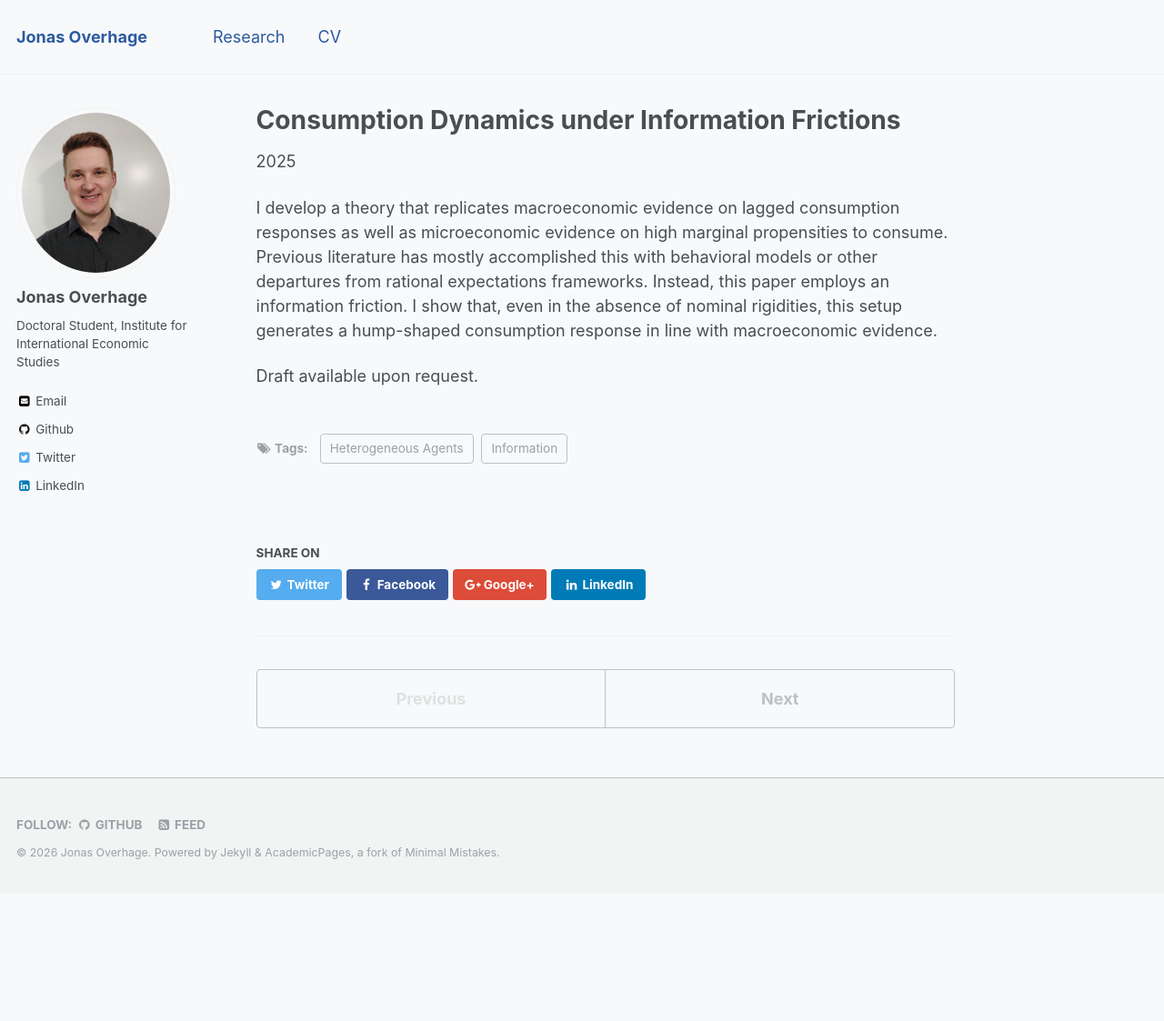
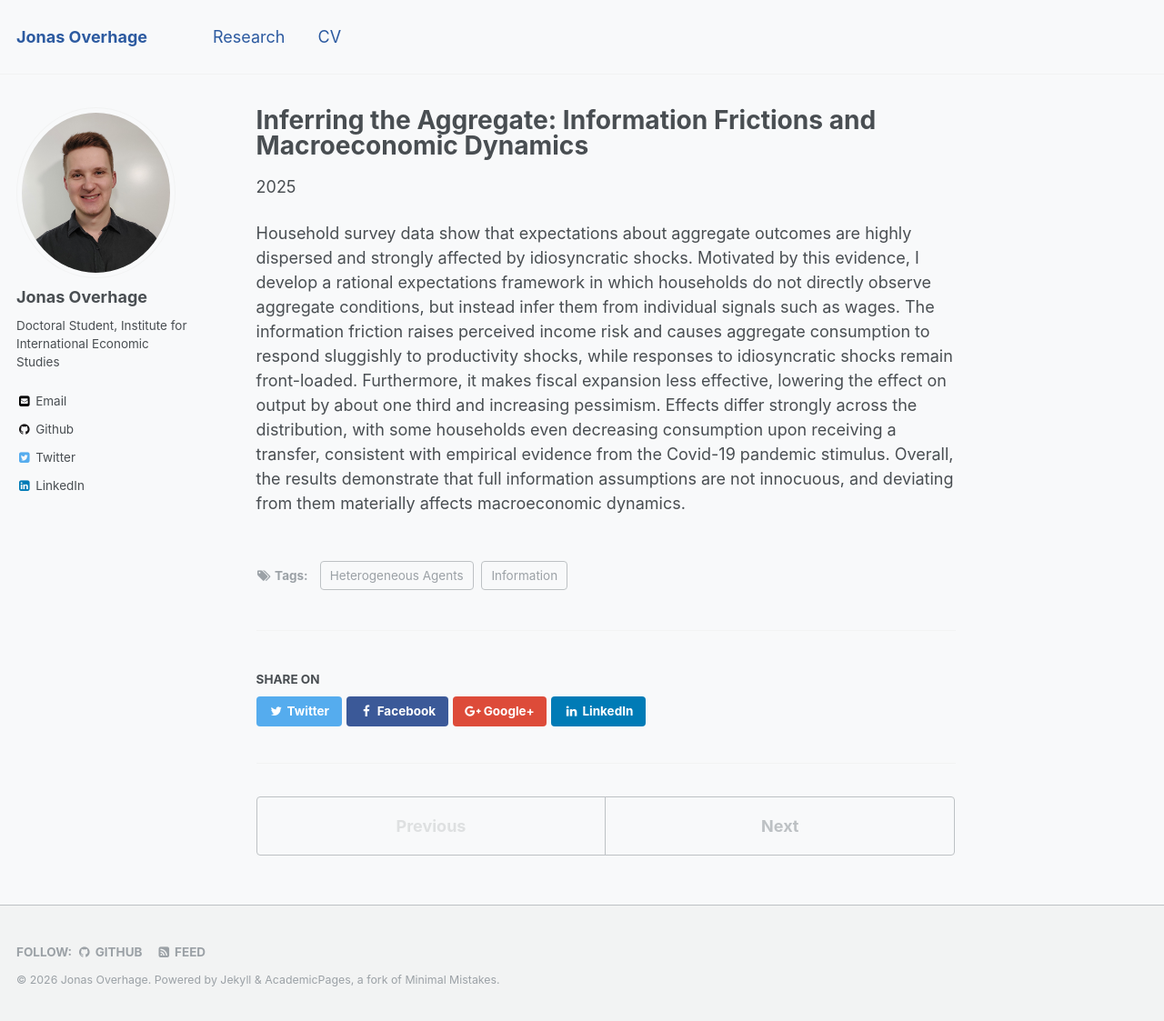
Before and after one commit to JOverhage/JOverhage.github.io, a Jekyll site: the page built from _research/consumption-information.md, in a window 1280 px wide and 1123 px high. Shown: the whole window at 91% size. Built offline with Jekyll 4.4.1, drawn with Linux system fonts in a browser that asks for light colours.

Commit message:
jmp update

```diff
--- a/_research/consumption-information.md
+++ b/_research/consumption-information.md
@@ -1,6 +1,6 @@
 ---
 
-title: "Consumption Dynamics under Information Frictions"
+title: "Inferring the Aggregate: Information Frictions and Macroeconomic Dynamics"
 
 collection: research
 
@@ -15,7 +15,7 @@ venue: ''
 
 paperurl: ''
 
-citation: 'Overhage, J. (2025). "Consumption Dynamics under Information Frictions".'
+citation: 'Overhage, J. (2026). "Inferring the Aggregate: Information Frictions and Macroeconomic Dynamics".'
 
 PublicationStatus: 'WorkInProgress'
 
@@ -23,9 +23,7 @@ tags: ['Heterogeneous Agents','Information']
 
 ---
 
-I develop a theory that replicates macroeconomic evidence on lagged consumption responses as well as microeconomic evidence on high marginal propensities to consume. Previous literature has mostly accomplished this with behavioral models or other departures from rational expectations frameworks. Instead, this paper employs an information friction. I show that, even in the absence of nominal rigidities, this setup generates a hump-shaped consumption response in line with macroeconomic evidence.
-
-Draft available upon request.
+Household survey data show that expectations about aggregate outcomes are highly dispersed and strongly affected by idiosyncratic shocks. Motivated by this evidence, I develop a rational expectations framework in which households do not directly observe aggregate conditions, but instead infer them from individual signals such as wages. The information friction raises perceived income risk and causes aggregate consumption to respond sluggishly to productivity shocks, while responses to idiosyncratic shocks remain front-loaded. Furthermore, it makes fiscal expansion less effective, lowering the effect on output by about one third and increasing pessimism. Effects differ strongly across the distribution, with some households even decreasing consumption upon receiving a transfer, consistent with empirical evidence from the Covid-19 pandemic stimulus. Overall, the results demonstrate that full information assumptions are not innocuous, and deviating from them materially affects macroeconomic dynamics.
 
 <!--
 Recommended citation: XXX,YYY,ZZZ (2023). &quot;title&quot; <i>Working Paper</i>.
```
